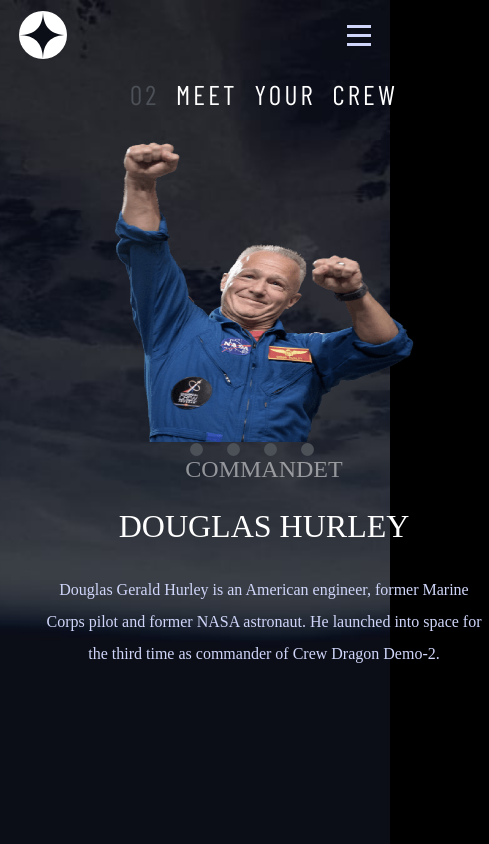
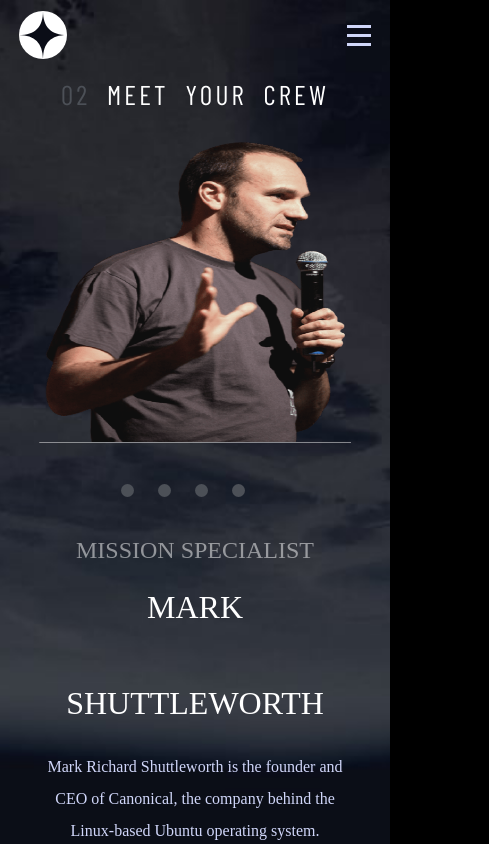
Before and after one commit to MohdSaquib114/Space-Tourism-Site, a React (Vite) app: page /crew in a window 390 px wide. Shown: the top 844 px of the page, 489 px wide, since content can reach past the window. Built offline with nearby package versions, Linux system fonts and the light colour scheme; a web font is replaced by a local one.

Commit message:
Add responsiveness to the crew sectio

```diff
--- a/src/Component/Crew.jsx
+++ b/src/Component/Crew.jsx
@@ -5,18 +5,18 @@
 
 const Crew = () => {
   const [index, setIndex] = useState(0)
-  // useEffect(()=>{
+  useEffect(()=>{
 
-  // const intervalId = setInterval(()=>{
-  //    const newIndex= index
-  //    if(newIndex<3){
-  //     setIndex(newIndex+1)}
-  //     else{
-  //       setIndex(0)
-  //     }
-  //  },3000)
-  //   return ()=>clearInterval(intervalId)
-  // })
+  const intervalId = setInterval(()=>{
+     const newIndex= index
+     if(newIndex<3){
+      setIndex(newIndex+1)}
+      else{
+        setIndex(0)
+      }
+   },3000)
+    return ()=>clearInterval(intervalId)
+  })
 
 
   const crewChangeHandler = (index) =>{
@@ -38,6 +38,7 @@
       </div>
      </article>
      <img className={style.img} src={crewData[index].image} alt='Crew-members-images'/>
+     <hr  className={style.hr}/>
      </div>
     </section>
 
--- a/src/Component/Crew.module.css
+++ b/src/Component/Crew.module.css
@@ -105,7 +105,9 @@
    width: 80vw;
 }
 
-
+.hr{
+    display: none;
+}
 
 
 
@@ -158,6 +160,7 @@
     .div{
         grid-template-areas: 'heading'
         'image'
+        'horizontal-line'
         'article'
 
     }
@@ -168,10 +171,13 @@
         'description'
 
         ;
+        width: inherit;
+
     }
     .img{
         width: 300px;
         height: 300px;
+        /* border-bottom: 1px solid #D0D6F9; */
     }
     .h3{
         justify-self: center;
@@ -179,15 +185,35 @@
     .role{
         font-size: 1.5em;
         line-height: 18px;
+        width: inherit;
     }
     .h1{
     font-size: 2rem;
     line-height: 6rem;
+    width: inherit;
     }
     .p{
         font-size: 1rem;
-        /* width: 300px; */
-        /* height: 150px; */
+    /* word-break: break-all; */
+    width: inherit;
+    }
+    .hr{
+        display: block;
+        grid-area: horizontal-line;
+        /* position: absolute; */
+        width: 100%;
+        color:#FFFFFF;
+        opacity: 0.5;
+        mix-blend-mode: normal;
+       border-top: .1rem;
+       /* top: 435px; */
+       /* left: 0; */
+       /* right: 0; */
+       /* border-bottom: 0rem; */
+    }
+    .btnContainer{
+        margin: 2.5rem 0;
+
     }
 
 }
```
Also changed, not shown: practice.js (+138 -0 lines).
